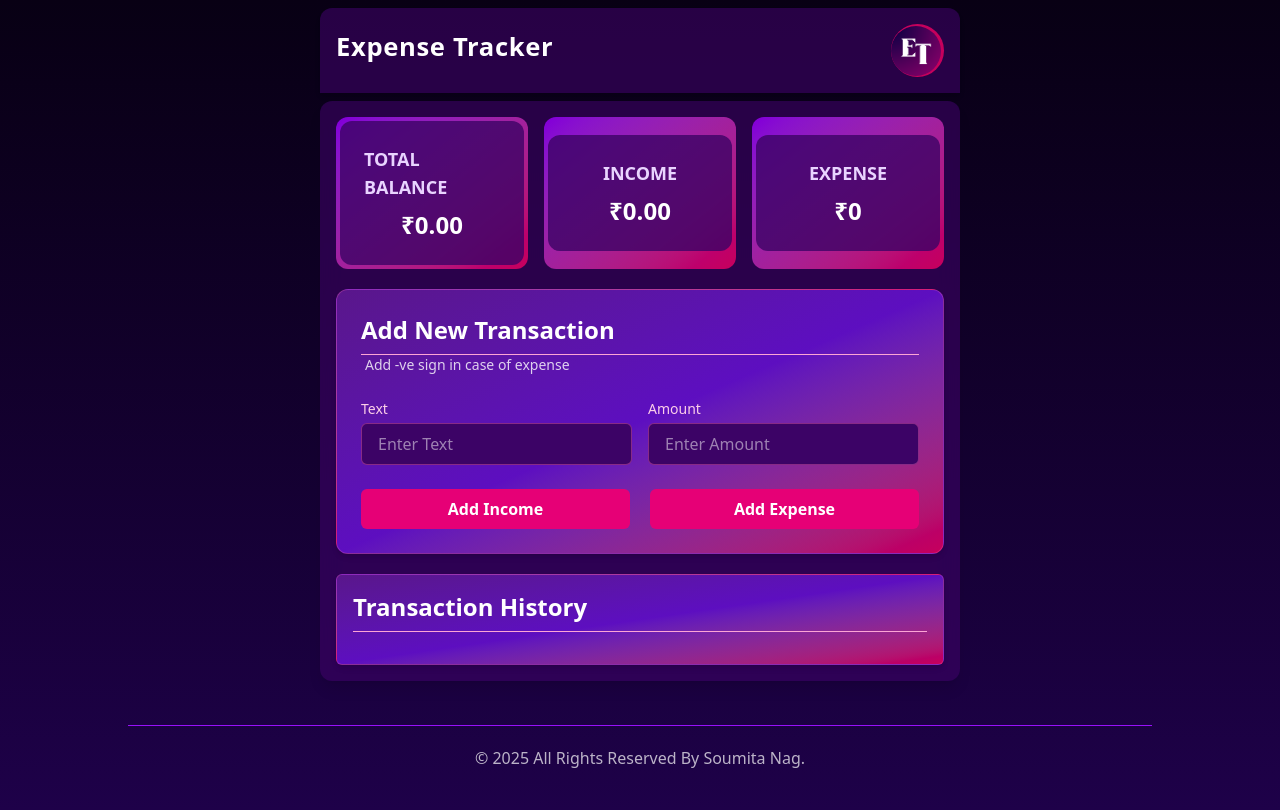
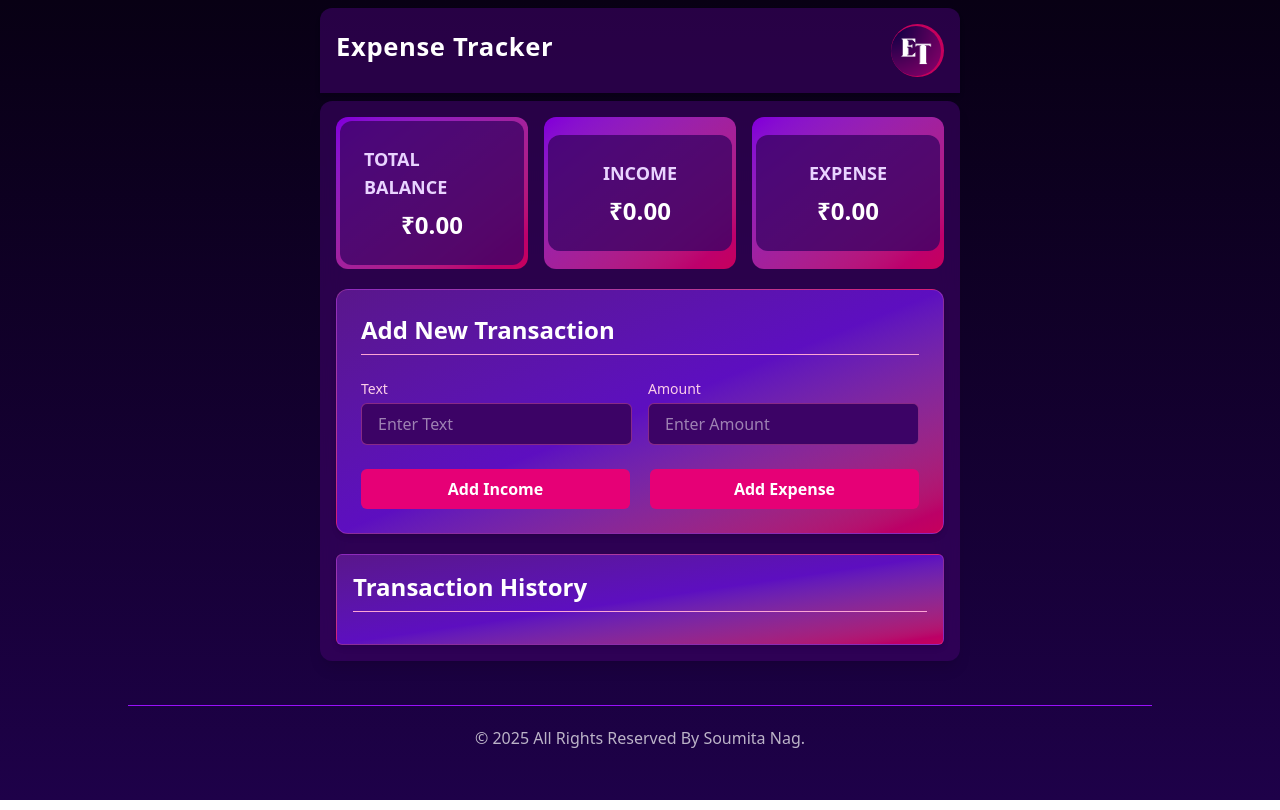
Before and after one commit to Soumita-Nag/ExpenseTracker, a Vue app: page / in a window 1280 px wide. Built offline with nearby package versions, Linux system fonts and the light colour scheme.

Commit message:
bug fixed: expense section modified, guide text removed

```diff
--- a/src/components/AddTransaction.vue
+++ b/src/components/AddTransaction.vue
@@ -4,7 +4,6 @@
       <h3 class="text-2xl font-semibold text-white pb-2 border-b border-pink-300">
         Add New Transaction
       </h3>
-      <p class="pl-1 text-sm opacity-80">Add -ve sign in case of expense</p>
     </div>
 
     <form @submit.prevent class="space-y-6 w-full">
--- a/src/components/IncomeExpenses.vue
+++ b/src/components/IncomeExpenses.vue
@@ -22,7 +22,7 @@
       <div class="flex flex-col justify-center items-center w-full sm:w-1/3 p-1 rounded-xl text-white bg-gradient-to-br from-purple-700 to-pink-700 ">
         <div class="bg-purple-950/80 flex flex-col justify-center items-center w-full p-6 rounded-xl ">
           <h3 class="text-lg font-semibold uppercase text-purple-200">Expense</h3>
-          <h3 class="text-2xl font-bold mt-2 text-white">₹{{ expenses*(-1).toFixed(2) }}</h3>
+          <h3 class="text-2xl font-bold mt-2 text-white">₹{{ (expenses*(-1)).toFixed(2) }}</h3>
         </div>
       </div>
     </div>
```
